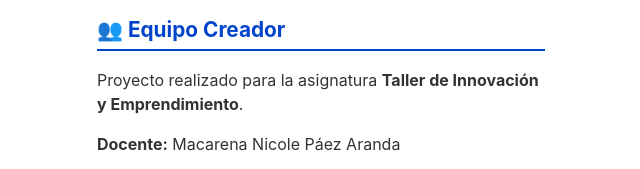
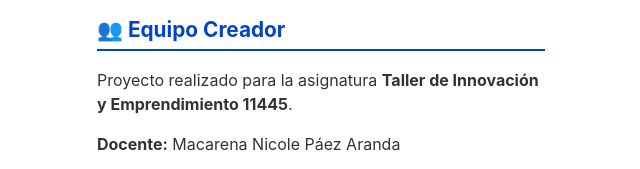
Before and after one commit to rvssmos29/escultura-networking, a plain HTML site: page index.html in a window 1280 px wide. Shown: the part 3441-3610 px from the top of the page, 319-959 px from the left. Drawn offline with Linux system fonts and the light colour scheme.

Commit message:
Update index.html

```diff
--- a/index.html
+++ b/index.html
@@ -226,7 +226,7 @@
 
     <section>
       <h2>👥 Equipo Creador</h2>
-      <p>Proyecto realizado para la asignatura <strong>Taller de Innovación y Emprendimiento</strong>.</p>
+      <p>Proyecto realizado para la asignatura <strong>Taller de Innovación y Emprendimiento 11445</strong>.</p>
       <p><strong>Docente:</strong> Macarena Nicole Páez Aranda</p>
       <ul>
         <li>🎓 Luciano Arevalo</li>
```
